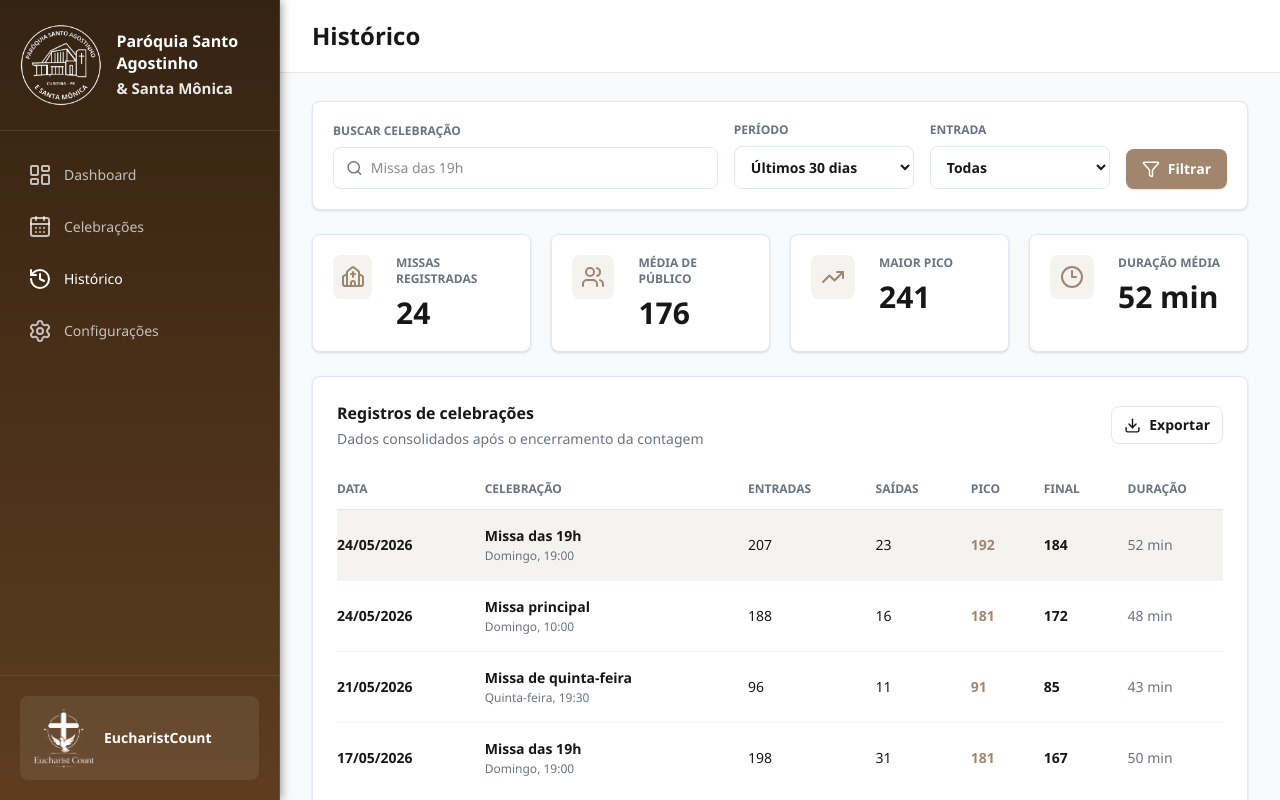
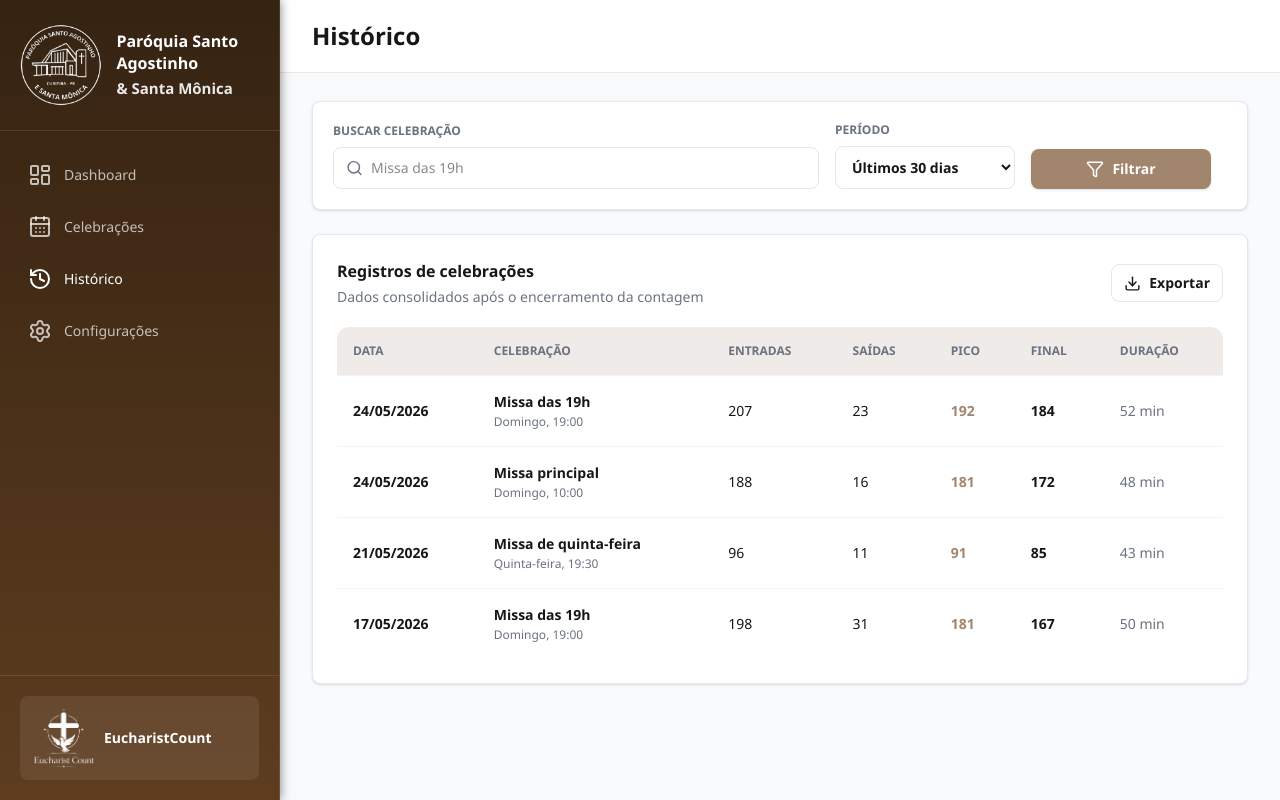
Before and after one commit to FelipeUemura11/EucharistCount-TCC, a React (Vite) app in the folder frontend/: page / in a window 1280 px wide. Both pictures are taken after a click on the button "Histórico". Shown: the top 800 px of the page. Built offline with nearby package versions, Linux system fonts and the light colour scheme.

Commit message:
refactor: update system status labels and enhance celebration details

```diff
--- a/frontend/src/components/dashboard/ConfigSystem.tsx
+++ b/frontend/src/components/dashboard/ConfigSystem.tsx
@@ -29,7 +29,7 @@ const defaultSnapshots: Snapshot[] = [
 
 const defaultStatuses: SystemStatus[] = [
     { label: 'Câmeras', isOnline: true, icon: Cctv },
-    { label: 'Servidor', isOnline: true, icon: Server },
+    { label: 'API Local', isOnline: true, icon: Server },
     { label: 'Banco de dados', isOnline: true, icon: Database },
 ]
 
@@ -78,7 +78,7 @@ export default function ConfigSystem({snapshots = defaultSnapshots, statuses = d
                                         className="flex flex-col items-center justify-center gap-3 border-r border-border-light last:border-r-0"
                                     >
                                     <div
-                                        className={`relative w-14 h-14 rounded-full flex items-center justify-center ${
+                                        className={`relative w-14 h-10 rounded-full flex items-center justify-center ${
                                         status.isOnline
                                             ? 'bg-emerald-50 text-emerald-600'
                                             : 'bg-red-50 text-red-600'
--- a/frontend/src/pages/Celebrations.tsx
+++ b/frontend/src/pages/Celebrations.tsx
@@ -3,7 +3,6 @@ import {
   CheckCircle2,
   ChevronLeft,
   ChevronRight,
-  DoorOpen,
   Plus,
   Users,
   Video,
@@ -20,7 +19,6 @@ interface Celebration {
   startTime: string;
   monitorStart: string;
   monitorEnd: string;
-  door: string;
   expectedPeople: number;
   capacity: number;
   status: CelebrationStatus;
@@ -53,7 +51,6 @@ const selectedDayCelebrations: Celebration[] = [
     startTime: '08:00',
     monitorStart: '07:30',
     monitorEnd: '08:20',
-    door: 'Entrada principal',
     expectedPeople: 120,
     capacity: 300,
     status: 'finished',
@@ -66,7 +63,6 @@ const selectedDayCelebrations: Celebration[] = [
     startTime: '10:00',
     monitorStart: '09:30',
     monitorEnd: '10:20',
-    door: 'Entrada principal',
     expectedPeople: 210,
     capacity: 300,
     status: 'finished',
@@ -79,7 +75,6 @@ const selectedDayCelebrations: Celebration[] = [
     startTime: '19:00',
     monitorStart: '18:30',
     monitorEnd: '19:20',
-    door: 'Entrada principal',
     expectedPeople: 240,
     capacity: 300,
     status: 'scheduled',
@@ -96,7 +91,6 @@ const nextCelebrations: Celebration[] = [
     startTime: '19:30',
     monitorStart: '19:00',
     monitorEnd: '19:50',
-    door: 'Entrada lateral',
     expectedPeople: 90,
     capacity: 180,
     status: 'scheduled',
@@ -109,7 +103,6 @@ const nextCelebrations: Celebration[] = [
     startTime: '10:00',
     monitorStart: '09:30',
     monitorEnd: '10:20',
-    door: 'Entrada principal',
     expectedPeople: 230,
     capacity: 300,
     status: 'scheduled',
@@ -229,10 +222,6 @@ export default function Celebrations() {
                       <Users size={16} />
                       {celebration.expectedPeople}/{celebration.capacity}
                     </span>
-                    <span className="col-span-2 flex items-center gap-2">
-                      <DoorOpen size={16} />
-                      {celebration.door}
-                    </span>
                   </div>
                 </article>
               ))}
@@ -257,7 +246,6 @@ export default function Celebrations() {
                   <th className="py-3 pr-4 font-bold">Dia</th>
                   <th className="py-3 pr-4 font-bold">Horário</th>
                   <th className="py-3 pr-4 font-bold">Monitoramento</th>
-                  <th className="py-3 pr-4 font-bold">Entrada</th>
                   <th className="py-3 font-bold">Capacidade</th>
                 </tr>
               </thead>
@@ -268,7 +256,6 @@ export default function Celebrations() {
                     <td className="py-4 pr-4 text-sm text-text-muted">{celebration.weekday}, {celebration.day}/05</td>
                     <td className="py-4 pr-4 text-sm text-text-dark">{celebration.startTime}</td>
                     <td className="py-4 pr-4 text-sm text-text-muted">{celebration.monitorStart} - {celebration.monitorEnd}</td>
-                    <td className="py-4 pr-4 text-sm text-text-muted">{celebration.door}</td>
                     <td className="py-4 text-sm font-semibold text-text-dark">{celebration.capacity}</td>
                   </tr>
                 ))}
--- a/frontend/src/pages/History.tsx
+++ b/frontend/src/pages/History.tsx
@@ -1,21 +1,7 @@
-import { useMemo, useState } from 'react';
 import {
-  Area,
-  AreaChart,
-  CartesianGrid,
-  ResponsiveContainer,
-  Tooltip,
-  XAxis,
-  YAxis,
-} from 'recharts';
-import {
-  Church,
-  Clock3,
   Download,
   Filter,
   Search,
-  TrendingUp,
-  Users,
 } from 'lucide-react';
 import PageHeader from '../components/layout/PageHeader';
 
@@ -35,7 +21,6 @@ interface HistoryRecord {
   exits: number;
   peak: number;
   finalOccupancy: number;
-  door: string;
   occupancyData: HistoryDataPoint[];
 }
 
@@ -51,7 +36,6 @@ const historyRecords: HistoryRecord[] = [
     exits: 23,
     peak: 192,
     finalOccupancy: 184,
-    door: 'Entrada principal',
     occupancyData: [
       { time: '18:30', value: 45 },
       { time: '18:45', value: 96 },
@@ -72,7 +56,6 @@ const historyRecords: HistoryRecord[] = [
     exits: 16,
     peak: 181,
     finalOccupancy: 172,
-    door: 'Entrada principal',
     occupancyData: [
       { time: '09:30', value: 38 },
       { time: '09:45', value: 88 },
@@ -93,7 +76,6 @@ const historyRecords: HistoryRecord[] = [
     exits: 11,
     peak: 91,
     finalOccupancy: 85,
-    door: 'Entrada lateral',
     occupancyData: [
       { time: '19:00', value: 18 },
       { time: '19:10', value: 34 },
@@ -113,7 +95,6 @@ const historyRecords: HistoryRecord[] = [
     exits: 31,
     peak: 181,
     finalOccupancy: 167,
-    door: 'Entrada principal',
     occupancyData: [
       { time: '18:30', value: 41 },
       { time: '18:45', value: 92 },
@@ -125,20 +106,8 @@ const historyRecords: HistoryRecord[] = [
   },
 ];
 
-const summaryCards = [
-  { label: 'Missas registradas', value: '24', icon: Church },
-  { label: 'Média de público', value: '176', icon: Users },
-  { label: 'Maior pico', value: '241', icon: TrendingUp },
-  { label: 'Duração média', value: '52 min', icon: Clock3 },
-];
 
 export default function History() {
-  const [selectedRecordId, setSelectedRecordId] = useState(historyRecords[0].id);
-
-  const selectedRecord = useMemo(
-    () => historyRecords.find((record) => record.id === selectedRecordId) ?? historyRecords[0],
-    [selectedRecordId],
-  );
 
   return (
     <div>
@@ -167,15 +136,6 @@ export default function History() {
               </select>
             </label>
 
-            <label className="flex min-w-0 flex-col gap-2">
-              <span className="text-xs font-bold uppercase text-text-muted">Entrada</span>
-              <select className="rounded-lg border border-border bg-white px-3 py-2.5 text-sm font-semibold text-text-dark outline-none">
-                <option>Todas</option>
-                <option>Entrada principal</option>
-                <option>Entrada lateral</option>
-              </select>
-            </label>
-
             <button
               type="button"
               className="flex items-center justify-center gap-2 rounded-lg bg-secondary px-4 py-2.5 text-sm font-bold text-white shadow-sm transition hover:bg-secondary/90"
@@ -186,23 +146,7 @@ export default function History() {
           </div>
         </section>
 
-        <section className="mb-6 grid grid-cols-4 gap-5 max-[1180px]:grid-cols-2 max-[640px]:grid-cols-1">
-          {summaryCards.map((card) => (
-            <article key={card.label} className="min-w-0 rounded-lg border border-border bg-white p-5 shadow-sm">
-              <div className="flex flex-row items-start gap-2">
-                <div className="mb-4 flex h-11 w-11 items-center justify-center rounded-lg bg-secondary/10 text-secondary">
-                  <card.icon size={24} />
-                </div>
-                <div className="flex flex-col items-start gap-1 pl-4">
-                  <p className="m-0 text-xs font-bold uppercase text-text-muted">{card.label}</p>
-                  <p className="m-0 mt-1 text-3xl font-extrabold text-text-dark">{card.value}</p>
-                </div>
-              </div>
-            </article>
-          ))}
-        </section>
-
-        <section className="grid min-w-0 grid-cols-[minmax(0,1fr)_minmax(320px,380px)] gap-6 max-[1450px]:grid-cols-1">
+        <section className="min-w-0">
           <div className="min-w-0 rounded-lg border border-border bg-white p-6 shadow-sm">
             <div className="mb-5 flex items-center justify-between gap-4 max-[640px]:items-start max-[640px]:flex-col">
               <div className="min-w-0">
@@ -216,88 +160,41 @@ export default function History() {
               </button>
             </div>
 
-            <div className="max-w-full overflow-x-auto">
-              <table className="w-full min-w-[760px] border-collapse text-left">
+            <div className="max-w-full overflow-x-auto rounded-xl">
+              <table className="w-full border-collapse text-left">
                 <thead>
-                  <tr className="border-b border-border text-xs uppercase text-text-muted">
-                    <th className="py-3 pr-4 font-bold">Data</th>
-                    <th className="py-3 pr-4 font-bold">Celebração</th>
-                    <th className="py-3 pr-4 font-bold">Entradas</th>
-                    <th className="py-3 pr-4 font-bold">Saídas</th>
-                    <th className="py-3 pr-4 font-bold">Pico</th>
-                    <th className="py-3 pr-4 font-bold">Final</th>
-                    <th className="py-3 font-bold">Duração</th>
+                  <tr className="bg-primary/10 border-b border-border-light text-xs uppercase text-text-muted">
+                    <th className="p-4 font-bold">Data</th>
+                    <th className="p-4 font-bold">Celebração</th>
+                    <th className="p-4 font-bold">Entradas</th>
+                    <th className="p-4 font-bold">Saídas</th>
+                    <th className="p-4 font-bold">Pico</th>
+                    <th className="p-4 font-bold">Final</th>
+                    <th className="p-4 font-bold">Duração</th>
                   </tr>
                 </thead>
                 <tbody>
                   {historyRecords.map((record) => (
                     <tr
                       key={record.id}
-                      className={`cursor-pointer border-b border-border-light transition last:border-0 ${
-                        selectedRecordId === record.id ? 'bg-secondary/10' : 'hover:bg-app-bg'
-                      }`}
-                      onClick={() => setSelectedRecordId(record.id)}
+                      className="border-b border-border-light transition last:border-0 hover:bg-app-bg"
                     >
-                      <td className="py-4 pr-4 text-sm font-semibold text-text-dark">{record.date}</td>
-                      <td className="py-4 pr-4">
+                      <td className="p-4 text-sm font-semibold text-text-dark">{record.date}</td>
+                      <td className="p-4">
                         <p className="m-0 text-sm font-bold text-text-dark">{record.celebration}</p>
                         <p className="m-0 mt-0.5 text-xs text-text-muted">{record.weekday}, {record.startTime}</p>
                       </td>
-                      <td className="py-4 pr-4 text-sm text-text-dark">{record.entries}</td>
-                      <td className="py-4 pr-4 text-sm text-text-dark">{record.exits}</td>
-                      <td className="py-4 pr-4 text-sm font-semibold text-secondary">{record.peak}</td>
-                      <td className="py-4 pr-4 text-sm font-semibold text-text-dark">{record.finalOccupancy}</td>
-                      <td className="py-4 text-sm text-text-muted">{record.duration}</td>
+                      <td className="p-4 text-sm text-text-dark">{record.entries}</td>
+                      <td className="p-4 text-sm text-text-dark">{record.exits}</td>
+                      <td className="p-4 text-sm font-semibold text-secondary">{record.peak}</td>
+                      <td className="p-4 text-sm font-semibold text-text-dark">{record.finalOccupancy}</td>
+                      <td className="p-4 text-sm text-text-muted">{record.duration}</td>
                     </tr>
                   ))}
                 </tbody>
               </table>
             </div>
           </div>
-
-          <aside className="min-w-0 rounded-lg border border-border bg-white p-6 shadow-sm">
-            <div className="mb-5">
-              <h3 className="m-0 text-base font-bold text-text-dark">Resumo selecionado</h3>
-              <p className="m-0 mt-1 text-sm text-text-muted">{selectedRecord.date} - {selectedRecord.celebration}</p>
-            </div>
-
-            <div className="mb-5 h-56">
-              <ResponsiveContainer width="100%" height="100%">
-                <AreaChart data={selectedRecord.occupancyData} margin={{ top: 12, right: 12, left: -20, bottom: 0 }}>
-                  <defs>
-                    <linearGradient id="historyOccupancy" x1="0" y1="0" x2="0" y2="1">
-                      <stop offset="5%" stopColor="var(--color-secondary)" stopOpacity={0.28} />
-                      <stop offset="95%" stopColor="var(--color-secondary)" stopOpacity={0} />
-                    </linearGradient>
-                  </defs>
-                  <CartesianGrid stroke="#e5e7eb" strokeDasharray="3 3" vertical={false} />
-                  <XAxis dataKey="time" axisLine={false} tickLine={false} tick={{ fill: '#9ca3af', fontSize: 11 }} />
-                  <YAxis axisLine={false} tickLine={false} tick={{ fill: '#9ca3af', fontSize: 11 }} />
-                  <Tooltip />
-                  <Area type="monotone" dataKey="value" stroke="var(--color-secondary)" strokeWidth={3} fill="url(#historyOccupancy)" />
-                </AreaChart>
-              </ResponsiveContainer>
-            </div>
-
-            <div className="grid grid-cols-2 gap-3">
-              <div className="rounded-lg bg-app-bg p-4">
-                <p className="m-0 text-xs font-bold uppercase text-text-muted">Entrada</p>
-                <p className="m-0 mt-1 text-sm font-bold text-text-dark">{selectedRecord.door}</p>
-              </div>
-              <div className="rounded-lg bg-app-bg p-4">
-                <p className="m-0 text-xs font-bold uppercase text-text-muted">Pico</p>
-                <p className="m-0 mt-1 text-sm font-bold text-text-dark">{selectedRecord.peak} pessoas</p>
-              </div>
-              <div className="rounded-lg bg-app-bg p-4">
-                <p className="m-0 text-xs font-bold uppercase text-text-muted">Entradas</p>
-                <p className="m-0 mt-1 text-sm font-bold text-text-dark">{selectedRecord.entries}</p>
-              </div>
-              <div className="rounded-lg bg-app-bg p-4">
-                <p className="m-0 text-xs font-bold uppercase text-text-muted">Saídas</p>
-                <p className="m-0 mt-1 text-sm font-bold text-text-dark">{selectedRecord.exits}</p>
-              </div>
-            </div>
-          </aside>
         </section>
       </main>
     </div>
```
Also changed, not shown: frontend/src/data/dashboardMock.ts (+4 -4 lines).
